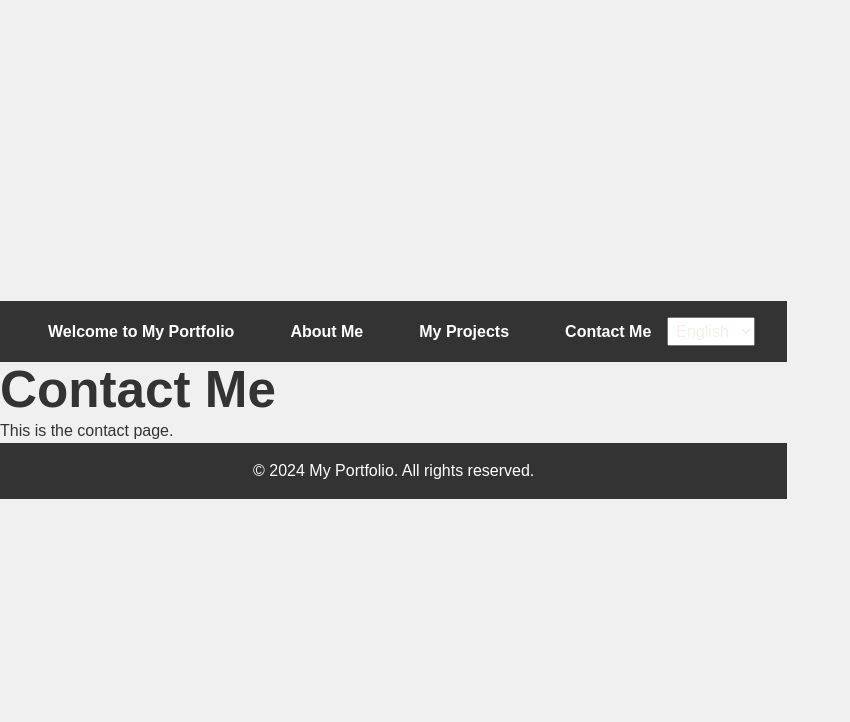
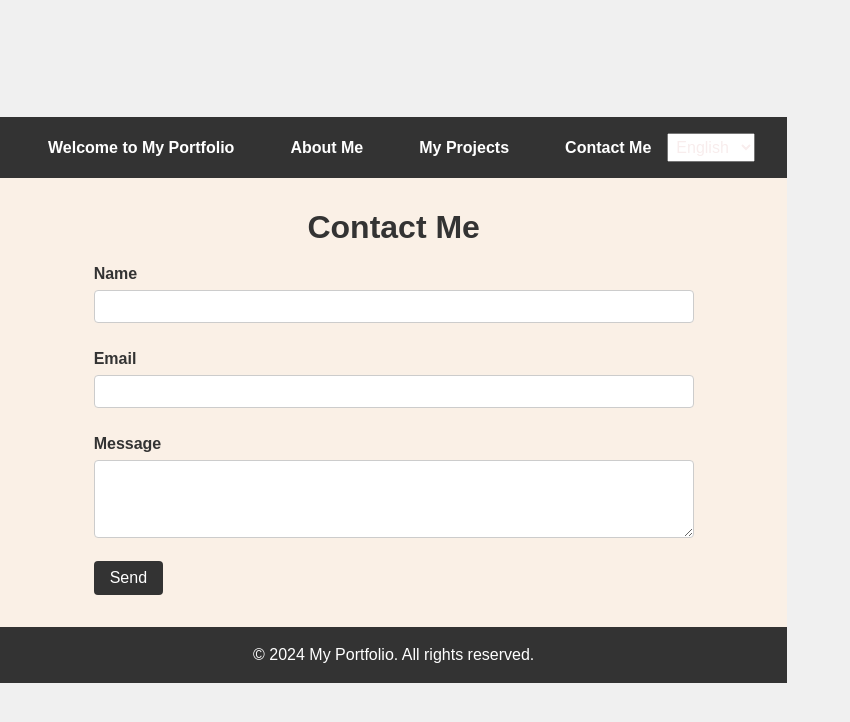
Before and after one commit to Carlosmarroquin20/professional-portfolio, a React (Vite) app: page /contact in a window 1280 px wide. Shown: the top 722 px of the page, without its empty margins (0-850 px from the left). Built offline with nearby package versions, Linux system fonts and the light colour scheme.

Commit message:
Add styles for Projects and Contact pages

```diff
--- a/src/pages/Contact.jsx
+++ b/src/pages/Contact.jsx
@@ -1,11 +1,27 @@
+
+import '../styles/Contact.css';
+import { useTranslation } from 'react-i18next';
 
 function Contact() {
-    return (
-      <div>
-        <h1>Contact Me</h1>
-        <p>This is the contact page.</p>
-      </div>
-    );
-  }
+  const { t } = useTranslation();
 
-  export default Contact;
+  return (
+    <div className="contact-container">
+      <h1 className="contact-title">{t('contact.title')}</h1>
+      <form className="contact-form">
+        <label htmlFor="name">Name</label>
+        <input type="text" id="name" name="name" required />
+
+        <label htmlFor="email">Email</label>
+        <input type="email" id="email" name="email" required />
+
+        <label htmlFor="message">Message</label>
+        <textarea id="message" name="message" rows="4" required></textarea>
+
+        <button type="submit">Send</button>
+      </form>
+    </div>
+  );
+}
+
+export default Contact;
--- a/src/pages/Projects.jsx
+++ b/src/pages/Projects.jsx
@@ -1,11 +1,24 @@
+
+import '../styles/Projects.css';
+import { useTranslation } from 'react-i18next';
 
 function Projects() {
-    return (
-      <div>
-        <h1>My Projects</h1>
-        <p>This is the projects page.</p>
+  const { t } = useTranslation();
+
+  return (
+    <div className="projects-container">
+      <h1 className="projects-title">{t('projects.title')}</h1>
+      <div className="project-item">
+        <h3>Project 1</h3>
+        <p>Description of project 1.</p>
       </div>
-    );
-  }
+      <div className="project-item">
+        <h3>Project 2</h3>
+        <p>Description of project 2.</p>
+      </div>
+      {/* Añade más proyectos según sea necesario */}
+    </div>
+  );
+}
 
-  export default Projects;
+export default Projects;
--- a/src/styles/Contact.css
+++ b/src/styles/Contact.css
@@ -0,0 +1,48 @@
+
+.contact-container {
+    padding: 2rem;
+    text-align: center;
+    background-color: #faf0e6;
+  }
+
+  .contact-title {
+    font-size: 2rem;
+    font-weight: bold;
+    color: #333;
+    margin-bottom: 1rem;
+  }
+
+  .contact-form {
+    max-width: 600px;
+    margin: 0 auto;
+    text-align: left;
+  }
+
+  .contact-form label {
+    display: block;
+    font-weight: bold;
+    margin: 0.5rem 0 0.25rem;
+    color: #333;
+  }
+
+  .contact-form input,
+  .contact-form textarea {
+    width: 100%;
+    padding: 0.5rem;
+    margin-bottom: 1rem;
+    border: 1px solid #ccc;
+    border-radius: 4px;
+  }
+
+  .contact-form button {
+    padding: 0.5rem 1rem;
+    color: #fff;
+    background-color: #333;
+    border: none;
+    border-radius: 4px;
+    cursor: pointer;
+  }
+
+  .contact-form button:hover {
+    background-color: #555;
+  }
--- a/src/styles/Projects.css
+++ b/src/styles/Projects.css
@@ -0,0 +1,32 @@
+
+.projects-container {
+    padding: 2rem;
+    text-align: center;
+    background-color: #f0f8ff;
+  }
+
+  .projects-title {
+    font-size: 2rem;
+    font-weight: bold;
+    color: #333;
+    margin-bottom: 1rem;
+  }
+
+  .project-item {
+    margin: 1rem 0;
+    padding: 1rem;
+    border: 1px solid #ccc;
+    border-radius: 8px;
+    background-color: #fff;
+    box-shadow: 0 2px 4px rgba(0, 0, 0, 0.1);
+  }
+
+  .project-item h3 {
+    font-size: 1.5rem;
+    color: #333;
+  }
+
+  .project-item p {
+    font-size: 1rem;
+    color: #666;
+  }
```
